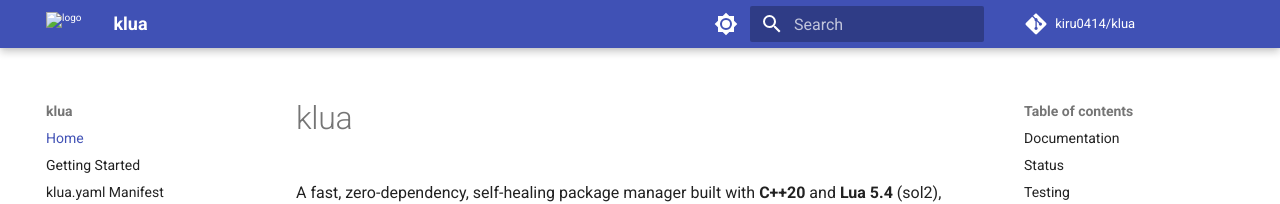
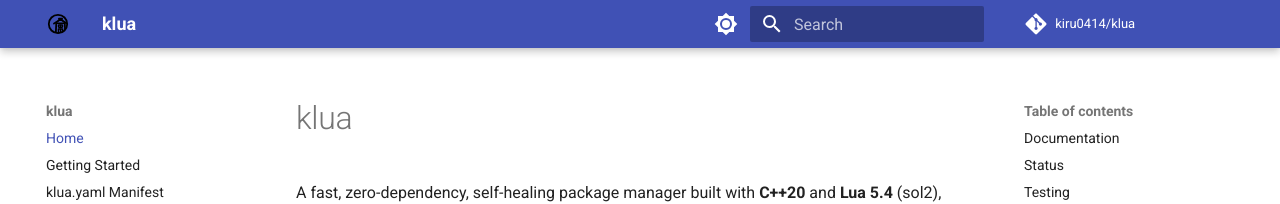
Before and after one commit to kiru0414/klua, an MkDocs documentation site: the page built from docs/index.md, in a window 1280 px wide. Shown: the top 204 px of the page. Built offline with MkDocs 1.6.1 and Material for MkDocs 9.7.7, drawn with Linux system fonts in a browser that asks for light colours.

Commit message:
Update mkdocs.yml

```diff
--- a/mkdocs.yml
+++ b/mkdocs.yml
@@ -6,8 +6,8 @@ repo_name: kiru0414/klua
 
 theme:
   name: material
-  logo: assets/logo.svg
-  favicon: assets/logo.svg
+  logo: asset/logo.svg
+  favicon: asset/logo.svg
   palette:
     - scheme: default
       primary: indigo
```
